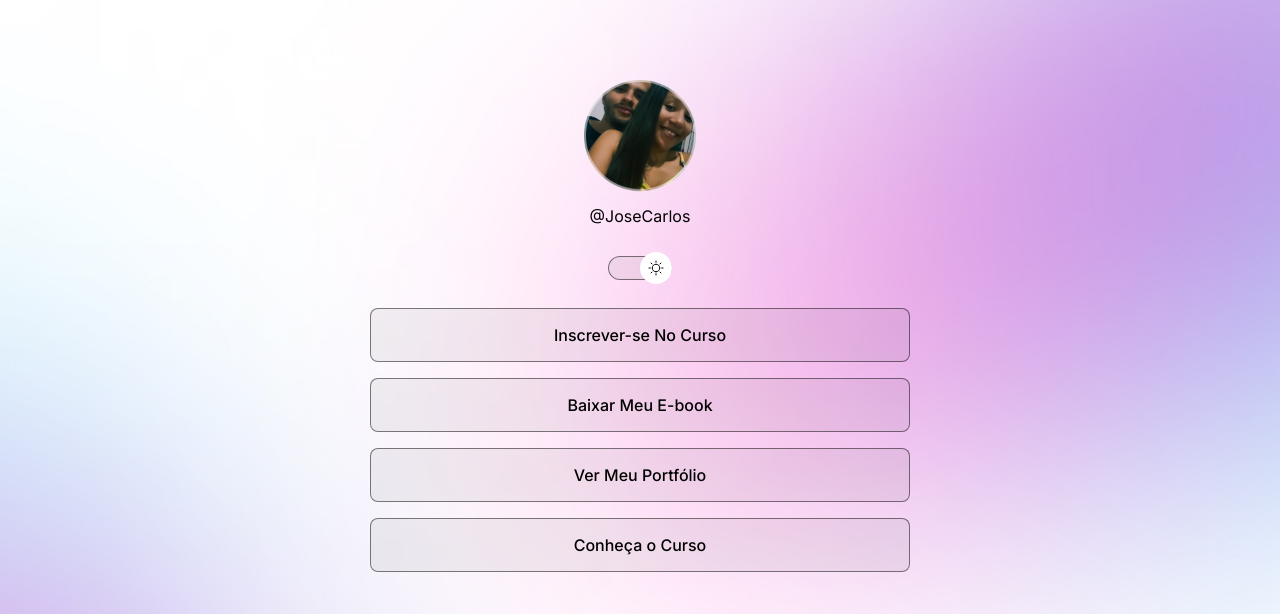
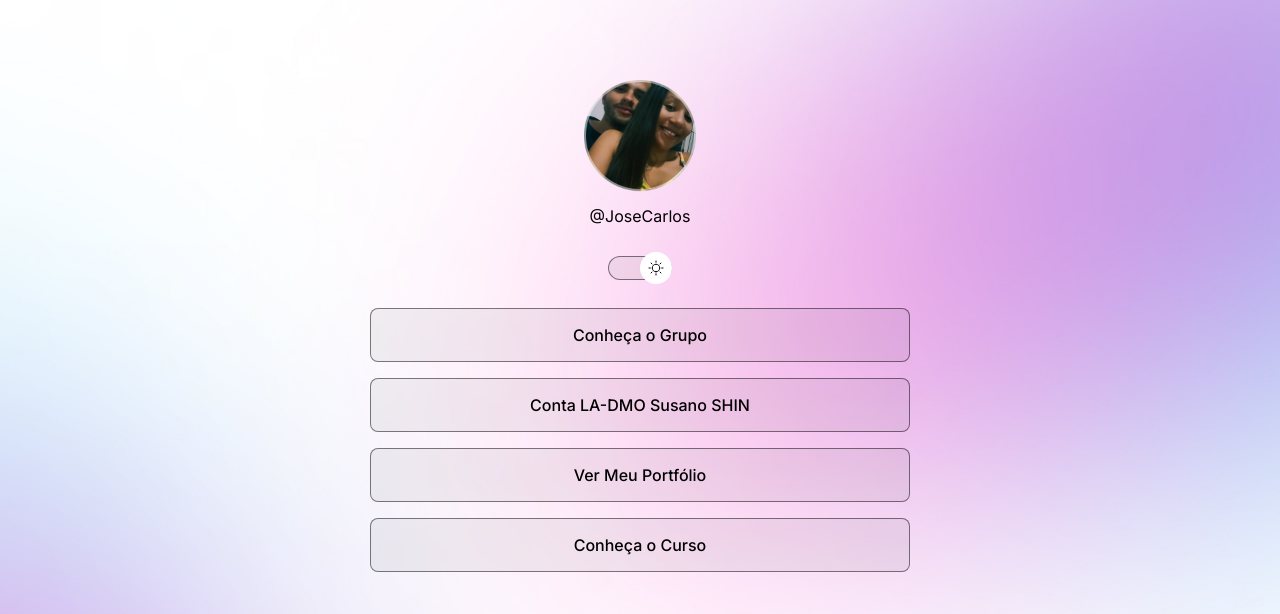
Before and after one commit to JoseCarlossss/projeto, a plain HTML site: page index.html in a window 1280 px wide. Shown: the top 614 px of the page. Drawn offline with nearby package versions, Linux system fonts and the light colour scheme.

Commit message:
changes in links

```diff
--- a/index.html
+++ b/index.html
@@ -28,15 +28,17 @@
       </div>
       <ul>
         <li>
-          <a href="https://app.rocketseat.com.br/discover" target="_blank"
-            >Inscrever-se No Curso</a
+          <a
+            href="https://www.facebook.com/groups/700445616643018"
+            target="_blank"
+            >Conheça o Grupo</a
           >
         </li>
         <li>
           <a
-            href="https://app.rocketseat.com.br/cart/rocketseat-one?referral=jose-carlos-08913&utm_source=platform&utm_medium=organic&utm_campaign=venda&utm_term=mgm&utm_content=indication-lp_one"
+            href="https://www.dfg.com.br/pt/digimon-masters-online/contas/la-dmo-omega-susano-shin-itens-bonus-evento-960450440"
             target="_blank"
-            >Baixar Meu E-book</a
+            >Conta LA-DMO Susano SHIN</a
           >
         </li>
         <li>
@@ -47,7 +49,9 @@
           >
         </li>
         <li>
-          <a href="https://rocketseat.com.br/explorer" target="_blank"
+          <a
+            href="https://app.rocketseat.com.br/cart/rocketseat-one?referral=jose-carlos-08913&utm_source=platform&utm_medium=organic&utm_campaign=venda&utm_term=mgm&utm_content=indication-lp_one"
+            target="_blank"
             >Conheça o Curso</a
           >
         </li>
```
